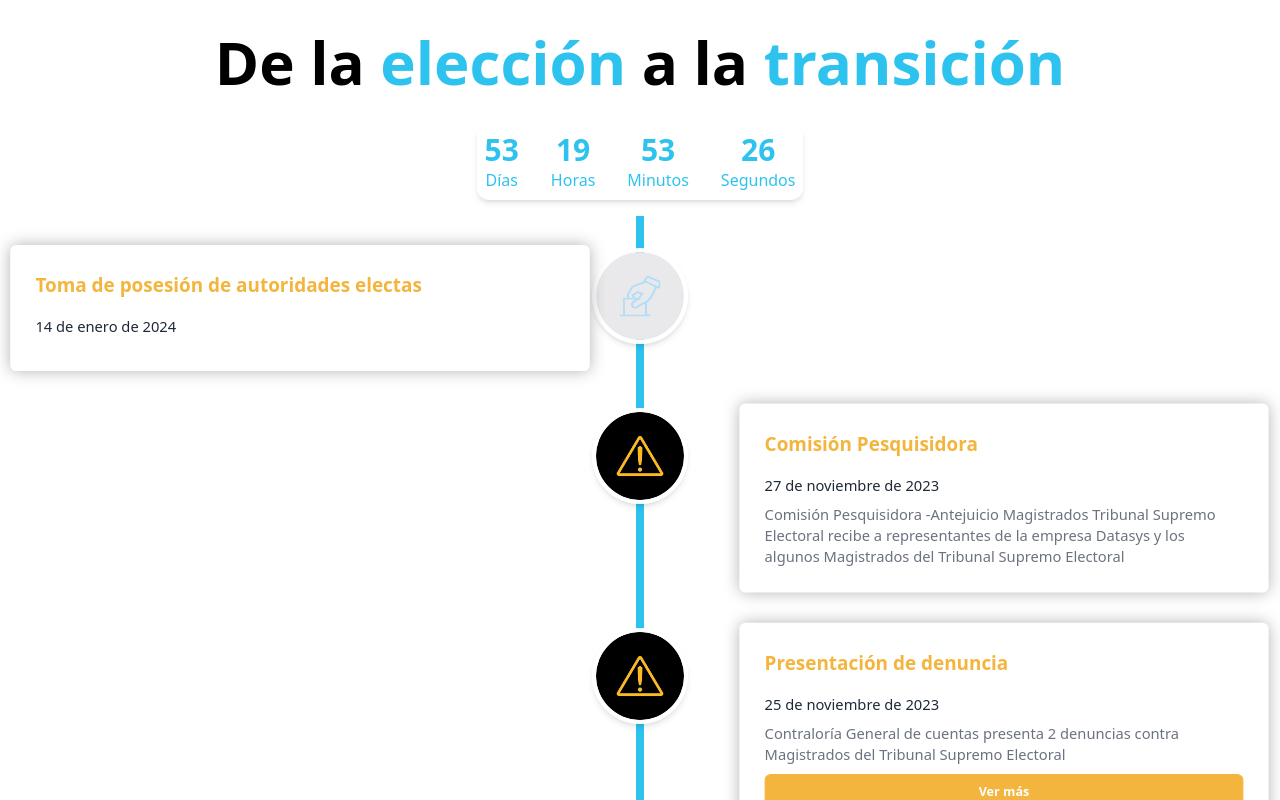
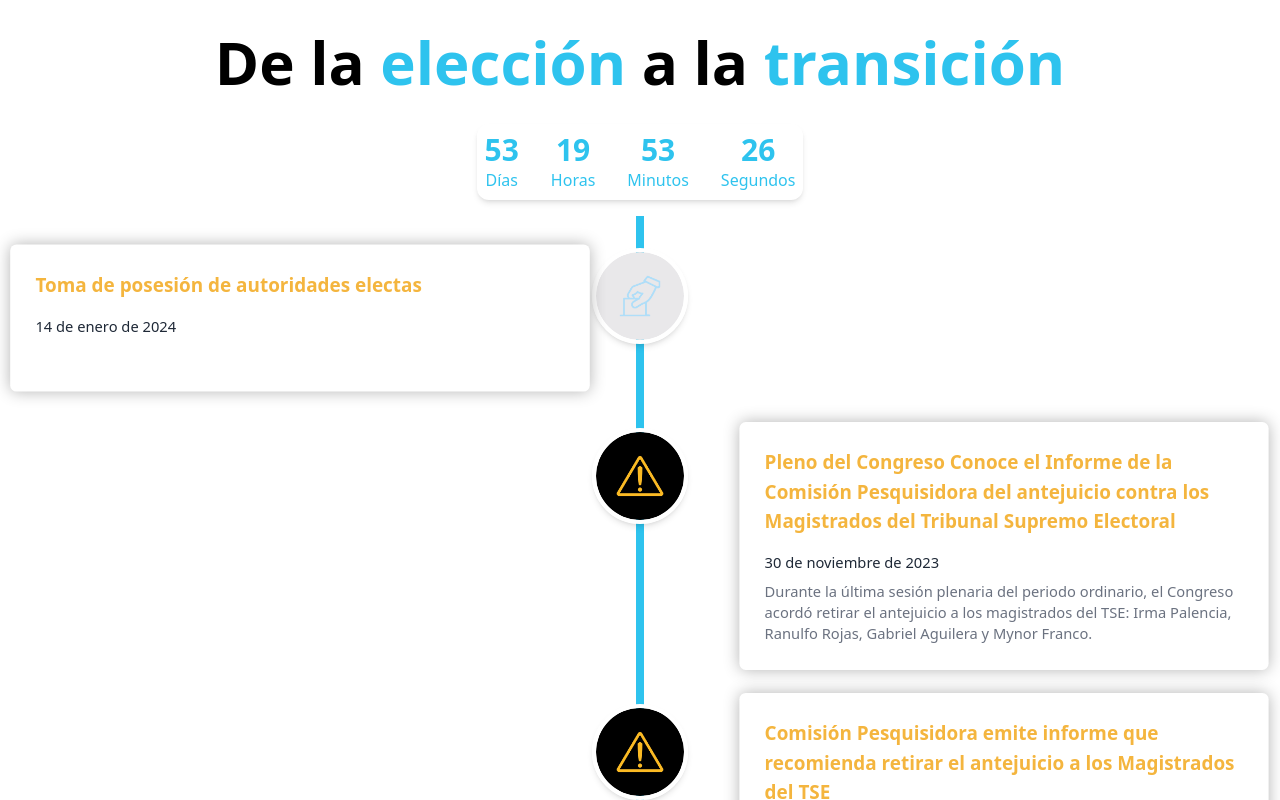
Before and after one commit to GarooInc/Timeline-MCN, a React (Vite) app: page / in a window 1280 px wide. Shown: the top 800 px of the page. Built offline with nearby package versions, Linux system fonts and the light colour scheme.

Commit message:
new events

```diff
--- a/src/components/Timeline/Timeline.jsx
+++ b/src/components/Timeline/Timeline.jsx
@@ -30,6 +30,15 @@ const Timeline = ({ imgsource, text, left, handleVerMasClick, date, event, ficha
 
     }, []);
 
+    const renderTextWithLineBreaks = (text) => {
+        return text.split('<br>').map((line, index) => (
+            <span key={index}>
+                {line}
+                <br />
+            </span>
+        ))
+      }
+
 
     return(
         <div className="mt-8" ref={ref}>
@@ -50,7 +59,7 @@ const Timeline = ({ imgsource, text, left, handleVerMasClick, date, event, ficha
                 <div className={`bg-white flex flex-col p-6 mb-2 rounded-md custom-shadow ${highlight ? "highlighted-content" : ""}`}>
                     <span className="text-mcn-orange font-bold text-lg w-full">{event}</span>
                     <span className="text-gray-800 text-sm mt-2 pt-2">{date}</span>
-                    <p className="text-gray-500 text-sm mt-2">{text}</p>
+                    <p className="text-gray-500 text-sm mt-2">{renderTextWithLineBreaks(text)}</p>
                     {
                         link && (
                         <div className="flex flex-col justify-center items-start gap-2">
--- a/timeEvents.js
+++ b/timeEvents.js
@@ -655,6 +655,34 @@ const timeEvents = [
     left: false,
     icon: "/images/1.jpeg"
   },
+  {
+    id: 65,
+    date: "29 de noviembre de 2023",
+    event: "Comisión Pesquisidora emite informe que recomienda retirar el antejuicio a los Magistrados del TSE",
+    observations: `
+    La comisión pesquisidora emitió el informe correspondiente. La comisión decidió, con 3 votos a favor y 2 votos en contra, recomendar retirar la inmunidad a los magistrados del Tribunal Supremo Electoral a los que la Corte de Constitucionalidad no les otorgó amparo provisional.
+    Las votaciones fueron así:<br>
+    ▪️Presidente de la comisión: Julio Enrique Montano, votó en contra de retirar la inmunidad.<br>
+    ▪️Secretario: Julio César Longo, votó a favor de retirar la inmunidad.<br>
+    ▪️Vocal I: Flavio Valdemar Muñoz, votó a favor.<br>
+    ▪️Vocal II: Douglas Rivero Mérida, votó a favor.<br>
+    ▪️Vocal III: Osmundo René Ponce, votó en contra.`,
+    annexes: "",
+    left: false,
+    icon: "/images/1.jpeg",
+    link: "https://drive.google.com/file/d/1NLO1OY6Fy7U96-3yGvBRqvAi25QZZtAh/view?usp=drive_link"
+  },
+  {
+    id: 66,
+    date: "30 de noviembre de 2023",
+    event: "Pleno del Congreso Conoce el Informe de la Comisión Pesquisidora del antejuicio contra los Magistrados del Tribunal Supremo Electoral",
+    observations: `
+    Durante la última sesión plenaria del periodo ordinario, el Congreso acordó retirar el antejuicio a los magistrados del TSE: Irma Palencia, Ranulfo Rojas, Gabriel Aguilera y Mynor Franco.`,
+    annexes: "",
+    left: false,
+    icon: "/images/1.jpeg"
+  },
+
 /*   {
     id: 65,
     date: "Enero de 2024",
```
